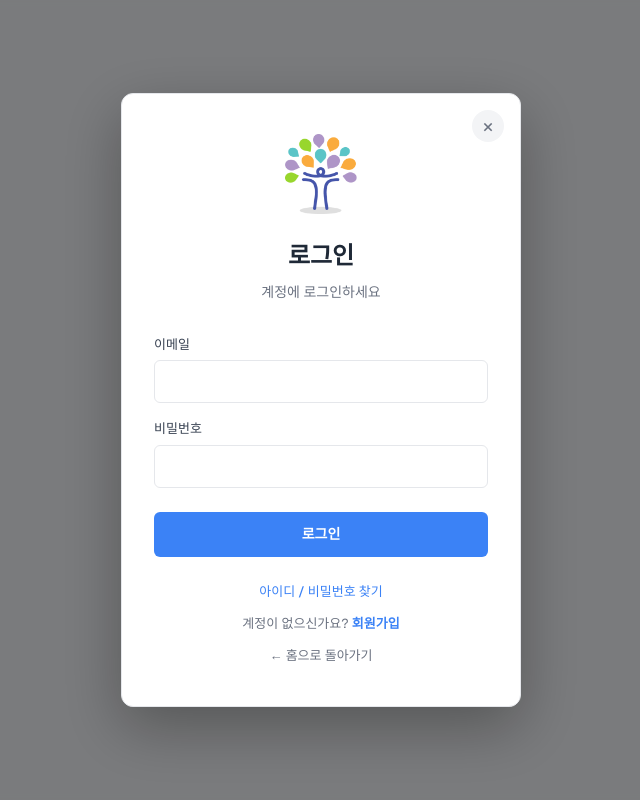
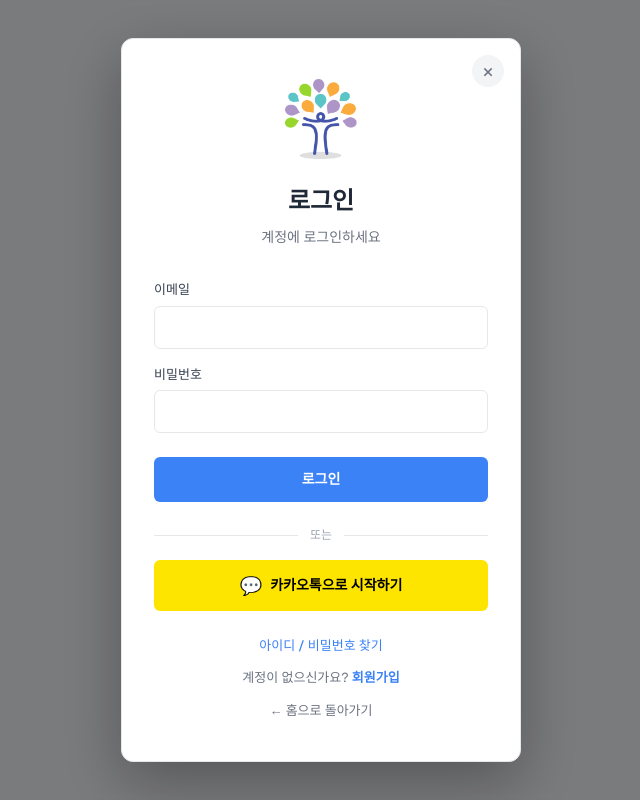
Before and after one commit to changwon82/alllove-church-app-v2, a Next.js app: page /login in a window 1280 px wide. Shown: the whole page, without its empty margins (319-959 px from the left). Built offline with nearby package versions, Linux system fonts and the light colour scheme; no server answers.

Commit message:
업데이트

```diff
--- /dev/null
+++ b/src/app/auth/callback/route.ts
@@ -0,0 +1,19 @@
+import { createClient } from "@supabase/supabase-js";
+import { NextResponse } from "next/server";
+import type { NextRequest } from "next/server";
+
+export async function GET(request: NextRequest) {
+  const requestUrl = new URL(request.url);
+  const code = requestUrl.searchParams.get("code");
+
+  if (code) {
+    const supabaseUrl = process.env.NEXT_PUBLIC_SUPABASE_URL!;
+    const supabaseAnonKey = process.env.NEXT_PUBLIC_SUPABASE_ANON_KEY!;
+    const supabase = createClient(supabaseUrl, supabaseAnonKey);
+
+    await supabase.auth.exchangeCodeForSession(code);
+  }
+
+  // OAuth 성공 후 홈으로 리다이렉트
+  return NextResponse.redirect(new URL("/", requestUrl.origin));
+}
--- a/src/app/login/page.tsx
+++ b/src/app/login/page.tsx
@@ -11,6 +11,7 @@ export default function LoginPage() {
   const [password, setPassword] = useState("");
   const [errorMsg, setErrorMsg] = useState<string | null>(null);
   const [loading, setLoading] = useState(false);
+  const [kakaoLoading, setKakaoLoading] = useState(false);
 
   const handleSubmit = async (e: FormEvent<HTMLFormElement>) => {
     e.preventDefault();
@@ -39,6 +40,33 @@ export default function LoginPage() {
       setErrorMsg(err.message ?? "로그인 중 오류가 발생했습니다.");
     } finally {
       setLoading(false);
+    }
+  };
+
+  const handleKakaoLogin = async () => {
+    setErrorMsg(null);
+    setKakaoLoading(true);
+
+    try {
+      const { data, error } = await supabase.auth.signInWithOAuth({
+        provider: "kakao",
+        options: {
+          redirectTo: `${window.location.origin}/auth/callback`,
+          queryParams: {
+            theme: "light",
+          },
+        },
+      });
+
+      if (error) {
+        setErrorMsg(error.message || "카카오 로그인에 실패했습니다.");
+        setKakaoLoading(false);
+      }
+      // 성공 시 자동으로 리다이렉트되므로 여기서는 아무것도 하지 않음
+    } catch (err: any) {
+      console.error("카카오 로그인 에러:", err);
+      setErrorMsg(err.message ?? "카카오 로그인 중 오류가 발생했습니다.");
+      setKakaoLoading(false);
     }
   };
 
@@ -240,6 +268,62 @@ export default function LoginPage() {
           </button>
         </form>
 
+        <div style={{ marginTop: 24, marginBottom: 24 }}>
+          <div
+            style={{
+              display: "flex",
+              alignItems: "center",
+              gap: 12,
+              marginBottom: 16,
+            }}
+          >
+            <div style={{ flex: 1, height: 1, backgroundColor: "#e5e7eb" }} />
+            <span style={{ fontSize: 12, color: "#9ca3af" }}>또는</span>
+            <div style={{ flex: 1, height: 1, backgroundColor: "#e5e7eb" }} />
+          </div>
+
+          <button
+            type="button"
+            onClick={handleKakaoLogin}
+            disabled={kakaoLoading || loading}
+            style={{
+              width: "100%",
+              padding: "12px 24px",
+              borderRadius: 6,
+              border: "none",
+              background: kakaoLoading || loading ? "#d1d5db" : "#FEE500",
+              color: "#000000",
+              fontWeight: 600,
+              fontSize: 14,
+              cursor: kakaoLoading || loading ? "not-allowed" : "pointer",
+              transition: "all 0.2s ease",
+              display: "flex",
+              alignItems: "center",
+              justifyContent: "center",
+              gap: 8,
+            }}
+            onMouseEnter={(e) => {
+              if (!kakaoLoading && !loading) {
+                e.currentTarget.style.background = "#FDD835";
+              }
+            }}
+            onMouseLeave={(e) => {
+              if (!kakaoLoading && !loading) {
+                e.currentTarget.style.background = "#FEE500";
+              }
+            }}
+          >
+            {kakaoLoading ? (
+              "연결 중..."
+            ) : (
+              <>
+                <span style={{ fontSize: 18 }}>💬</span>
+                카카오톡으로 시작하기
+              </>
+            )}
+          </button>
+        </div>
+
         <div style={{ marginTop: 24, textAlign: "center" }}>
           <div style={{ marginBottom: 12 }}>
             <Link
--- a/src/app/page.tsx
+++ b/src/app/page.tsx
@@ -11,6 +11,7 @@ export default function Home() {
   const [userEmail, setUserEmail] = useState<string | null>(null);
   const [userName, setUserName] = useState<string | null>(null);
   const [isAdmin, setIsAdmin] = useState(false);
+  const [kakaoLoading, setKakaoLoading] = useState(false);
 
   useEffect(() => {
     const checkAuth = async () => {
@@ -143,6 +144,82 @@ export default function Home() {
           </p>
 
           <div style={{ display: "flex", flexDirection: "column", gap: 10 }}>
+            <button
+              onClick={async () => {
+                setKakaoLoading(true);
+                try {
+                  const { data, error } = await supabase.auth.signInWithOAuth({
+                    provider: "kakao",
+                    options: {
+                      redirectTo: `${window.location.origin}/auth/callback`,
+                      queryParams: {
+                        theme: "light",
+                        // 동의 항목을 명시적으로 지정하지 않음 (카카오 개발자 콘솔 설정에 따름)
+                      },
+                    },
+                  });
+
+                  if (error) {
+                    console.error("카카오 로그인 에러:", error);
+                    setKakaoLoading(false);
+                  }
+                  // 성공 시 자동으로 리다이렉트되므로 여기서는 아무것도 하지 않음
+                } catch (err: any) {
+                  console.error("카카오 로그인 에러:", err);
+                  setKakaoLoading(false);
+                }
+              }}
+              disabled={kakaoLoading}
+              style={{
+                width: "100%",
+                padding: "12px 24px",
+                borderRadius: 8,
+                border: "none",
+                background: kakaoLoading ? "#d1d5db" : "#FEE500",
+                color: "#000000",
+                fontSize: 14,
+                fontWeight: 600,
+                cursor: kakaoLoading ? "not-allowed" : "pointer",
+                transition: "all 0.2s ease",
+                display: "flex",
+                alignItems: "center",
+                justifyContent: "center",
+                gap: 8,
+              }}
+              onMouseEnter={(e) => {
+                if (!kakaoLoading) {
+                  e.currentTarget.style.background = "#FDD835";
+                }
+              }}
+              onMouseLeave={(e) => {
+                if (!kakaoLoading) {
+                  e.currentTarget.style.background = "#FEE500";
+                }
+              }}
+            >
+              {kakaoLoading ? (
+                "연결 중..."
+              ) : (
+                <>
+                  <span style={{ fontSize: 18 }}>💬</span>
+                  카카오톡으로 시작하기
+                </>
+              )}
+            </button>
+
+            <div
+              style={{
+                display: "flex",
+                alignItems: "center",
+                gap: 12,
+                margin: "16px 0",
+              }}
+            >
+              <div style={{ flex: 1, height: 1, backgroundColor: "#e5e7eb" }} />
+              <span style={{ fontSize: 12, color: "#9ca3af" }}>또는</span>
+              <div style={{ flex: 1, height: 1, backgroundColor: "#e5e7eb" }} />
+            </div>
+
             <button
               onClick={() => router.push("/login")}
               style={{
--- a/src/app/signup/page.tsx
+++ b/src/app/signup/page.tsx
@@ -13,6 +13,7 @@ export default function SignupPage() {
   const [password, setPassword] = useState("");
   const [errorMsg, setErrorMsg] = useState<string | null>(null);
   const [loading, setLoading] = useState(false);
+  const [kakaoLoading, setKakaoLoading] = useState(false);
 
   const handleSubmit = async (e: FormEvent<HTMLFormElement>) => {
     e.preventDefault();
@@ -104,6 +105,33 @@ export default function SignupPage() {
       setErrorMsg(err.message ?? "알 수 없는 오류가 발생했습니다.");
     } finally {
       setLoading(false);
+    }
+  };
+
+  const handleKakaoLogin = async () => {
+    setErrorMsg(null);
+    setKakaoLoading(true);
+
+    try {
+      const { data, error } = await supabase.auth.signInWithOAuth({
+        provider: "kakao",
+        options: {
+          redirectTo: `${window.location.origin}/auth/callback`,
+          queryParams: {
+            theme: "light",
+          },
+        },
+      });
+
+      if (error) {
+        setErrorMsg(error.message || "카카오 로그인에 실패했습니다.");
+        setKakaoLoading(false);
+      }
+      // 성공 시 자동으로 리다이렉트되므로 여기서는 아무것도 하지 않음
+    } catch (err: any) {
+      console.error("카카오 로그인 에러:", err);
+      setErrorMsg(err.message ?? "카카오 로그인 중 오류가 발생했습니다.");
+      setKakaoLoading(false);
     }
   };
 
@@ -331,6 +359,62 @@ export default function SignupPage() {
           </button>
         </form>
 
+        <div style={{ marginTop: 24, marginBottom: 24 }}>
+          <div
+            style={{
+              display: "flex",
+              alignItems: "center",
+              gap: 12,
+              marginBottom: 16,
+            }}
+          >
+            <div style={{ flex: 1, height: 1, backgroundColor: "#e5e7eb" }} />
+            <span style={{ fontSize: 12, color: "#9ca3af" }}>또는</span>
+            <div style={{ flex: 1, height: 1, backgroundColor: "#e5e7eb" }} />
+          </div>
+
+          <button
+            type="button"
+            onClick={handleKakaoLogin}
+            disabled={kakaoLoading || loading}
+            style={{
+              width: "100%",
+              padding: "12px 24px",
+              borderRadius: 6,
+              border: "none",
+              background: kakaoLoading || loading ? "#d1d5db" : "#FEE500",
+              color: "#000000",
+              fontWeight: 600,
+              fontSize: 14,
+              cursor: kakaoLoading || loading ? "not-allowed" : "pointer",
+              transition: "all 0.2s ease",
+              display: "flex",
+              alignItems: "center",
+              justifyContent: "center",
+              gap: 8,
+            }}
+            onMouseEnter={(e) => {
+              if (!kakaoLoading && !loading) {
+                e.currentTarget.style.background = "#FDD835";
+              }
+            }}
+            onMouseLeave={(e) => {
+              if (!kakaoLoading && !loading) {
+                e.currentTarget.style.background = "#FEE500";
+              }
+            }}
+          >
+            {kakaoLoading ? (
+              "연결 중..."
+            ) : (
+              <>
+                <span style={{ fontSize: 18 }}>💬</span>
+                카카오톡으로 시작하기
+              </>
+            )}
+          </button>
+        </div>
+
         <div style={{ marginTop: 24, textAlign: "center" }}>
           <p style={{ fontSize: 13, color: "#6b7280", margin: 0, marginBottom: 12 }}>
             이미 계정이 있으신가요?{" "}
```
Also changed, not shown: 2 other files (tests, documents, lock files or other folders).
